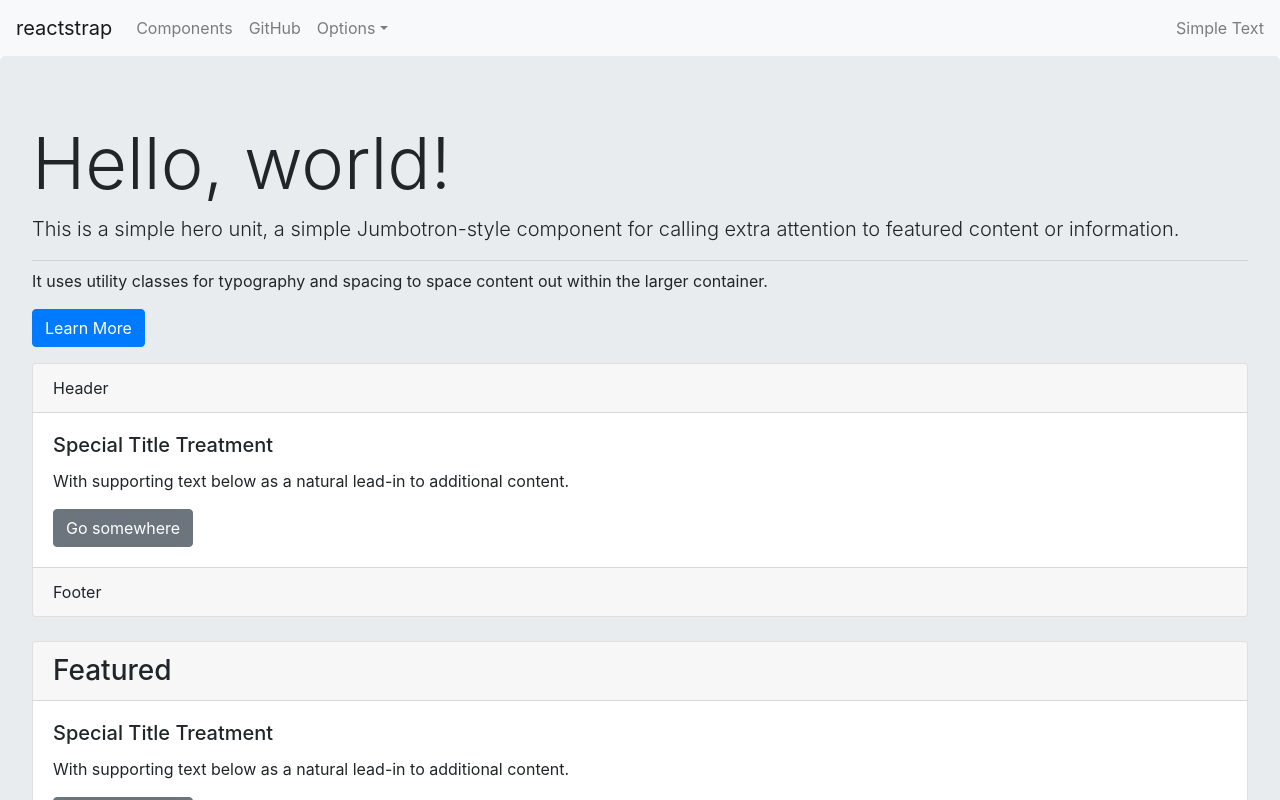
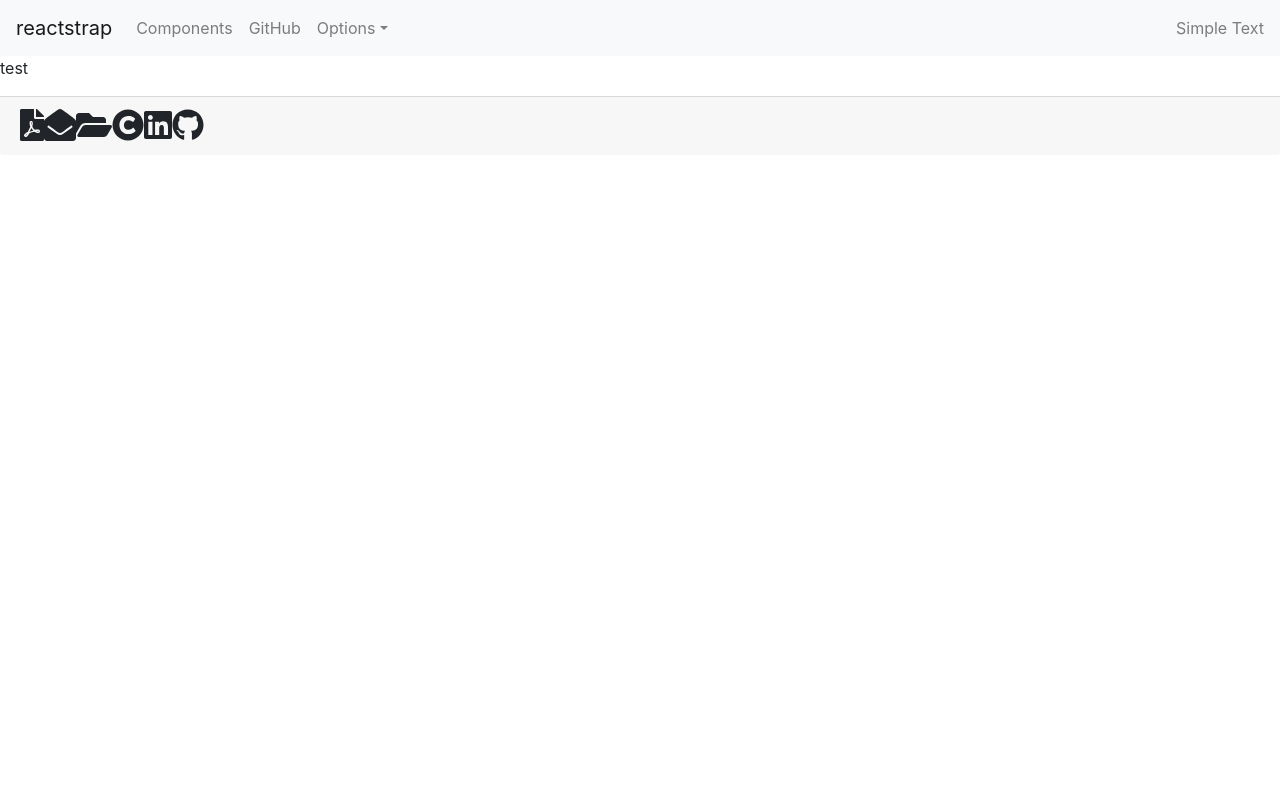
Before and after one commit to garizpe9/reactportfolio, a React (Create React App) app in the folder client/: page /portfolio in a window 1280 px wide. Shown: the top 800 px of the page. Built offline with nearby package versions, Linux system fonts and the light colour scheme.

Commit message:
updated pages and router

```diff
--- a/client/package.json
+++ b/client/package.json
@@ -7,6 +7,7 @@
   "dependencies": {
     "react": "^16.13.1",
     "react-dom": "^16.13.1",
+    "react-router-dom": "^5.2.0",
     "react-scripts": "3.4.3"
   },
   "scripts": {
--- a/client/src/App.js
+++ b/client/src/App.js
@@ -1,21 +1,48 @@
-import React from "react";
-import Nav from "./component/Nav";
-import Jumbotron from "./component/Jumbotron"
-import Footer from "./component/Footer"
+// import React from "react";
+// import Nav from "./component/Nav";
+// import Jumbotron from "./component/Jumbotron"
+ import Footer from "./component/Footer"
 
 
 
+// function App() {
+//   return (
+//     <div>
+//       <Nav />
+//       <Jumbotron>
+//       </Jumbotron>
+//       <Footer />
+
+//     </div>
+//   );
+// }
+
+
+// export default App;
+
+import React from "react";
+import { BrowserRouter as Router, Route, Switch } from "react-router-dom";
+import Home from "./pages/Home";
+import Portfolio from "./pages/Portfolio";
+import Nav from "./component/Nav";
+
 function App() {
   return (
-    <div>
-      <Nav />
-      <Jumbotron>
-      </Jumbotron>
-      <Footer />
-
-    </div>
+    <Router>
+      <div>
+        <Nav />
+        <Switch>
+          <Route exact path={["/", "/home"]}>
+            <Home />
+          </Route>
+          <Route exact path="/portfolio">
+            <Portfolio />
+          </Route>
+        </Switch>
+        <Footer />
+      </div>
+    </Router>
   );
 }
 
-
 export default App;
--- /dev/null
+++ b/client/src/pages/Home.js
@@ -0,0 +1,19 @@
+import React from "react";
+
+
+
+
+
+function Home() {
+  return (
+    <div>
+
+    <p>home</p>
+
+
+    </div>
+  );
+}
+
+
+export default Home;
--- /dev/null
+++ b/client/src/pages/Portfolio.js
@@ -0,0 +1,19 @@
+import React from "react";
+
+
+
+
+
+function Portfolio() {
+  return (
+    <div>
+
+   <p>test</p>
+
+
+    </div>
+  );
+}
+
+
+export default Portfolio;
```
Also changed, not shown: 1 other file (tests, documents, lock files or other folders).
